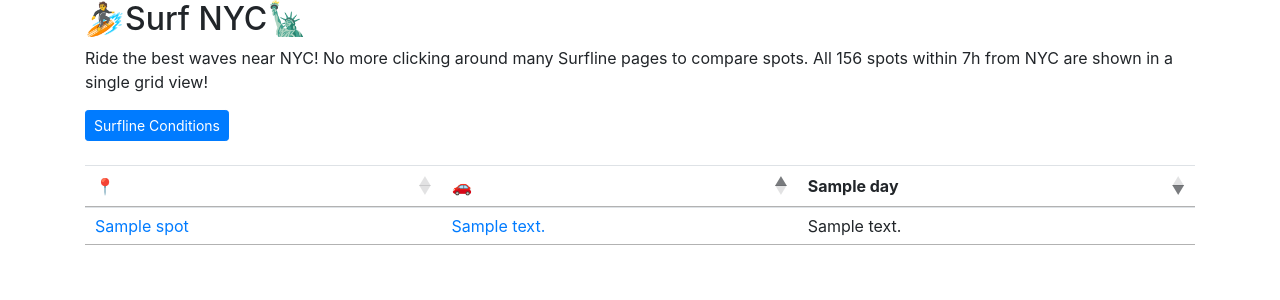
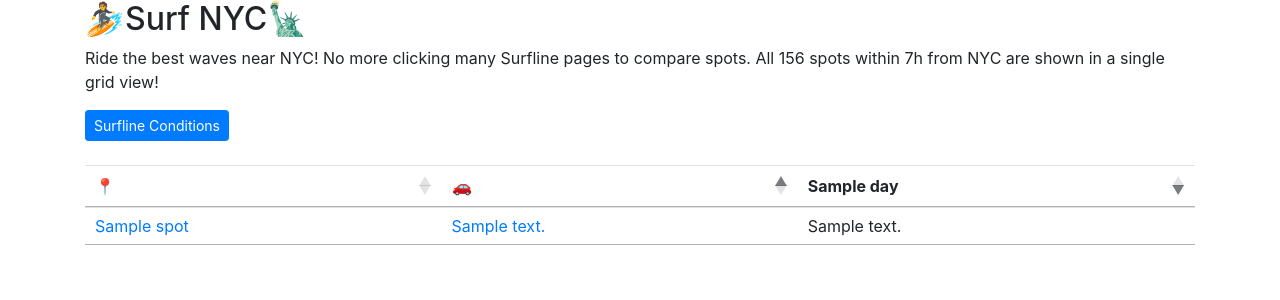
Before and after one commit to ek-ok/gosurf, a Flask app: template gosurf/templates/index.html in a window 1280 px wide. Shown: the top 300 px of the page. Run offline with Flask 2, Linux system fonts and the light colour scheme; the template is opened without the code that fills it: most values are stand-ins (such as "Sample title", 1, 10 or a date in 2020); some libraries are stand-ins or nearby versions.

Commit message:
Changed page description

```diff
--- a/gosurf/templates/index.html
+++ b/gosurf/templates/index.html
@@ -3,7 +3,7 @@
 
 <div class="container">
   <h2>🏄Surf NYC🗽</h2>
-  <p>Ride the best waves near NYC! No more clicking around many Surfline pages to compare spots. All 156 spots within 7h from NYC are shown in a single grid view!</p>
+  <p>Ride the best waves near NYC! No more clicking many Surfline pages to compare spots. All 156 spots within 7h from NYC are shown in a single grid view!</p>
   <div class="panel-group" id="accordion" role="tablist" aria-multiselectable="true">
 
 <div class="accordion" id="conditions">
```
